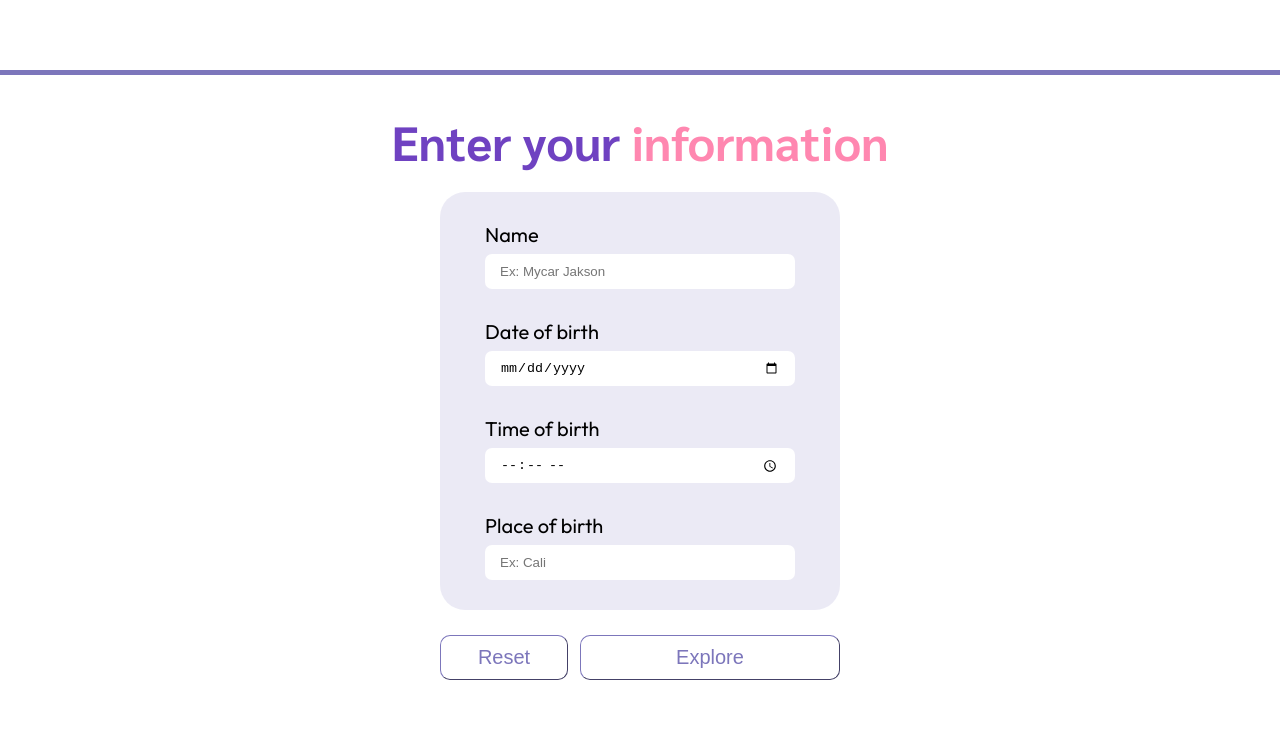
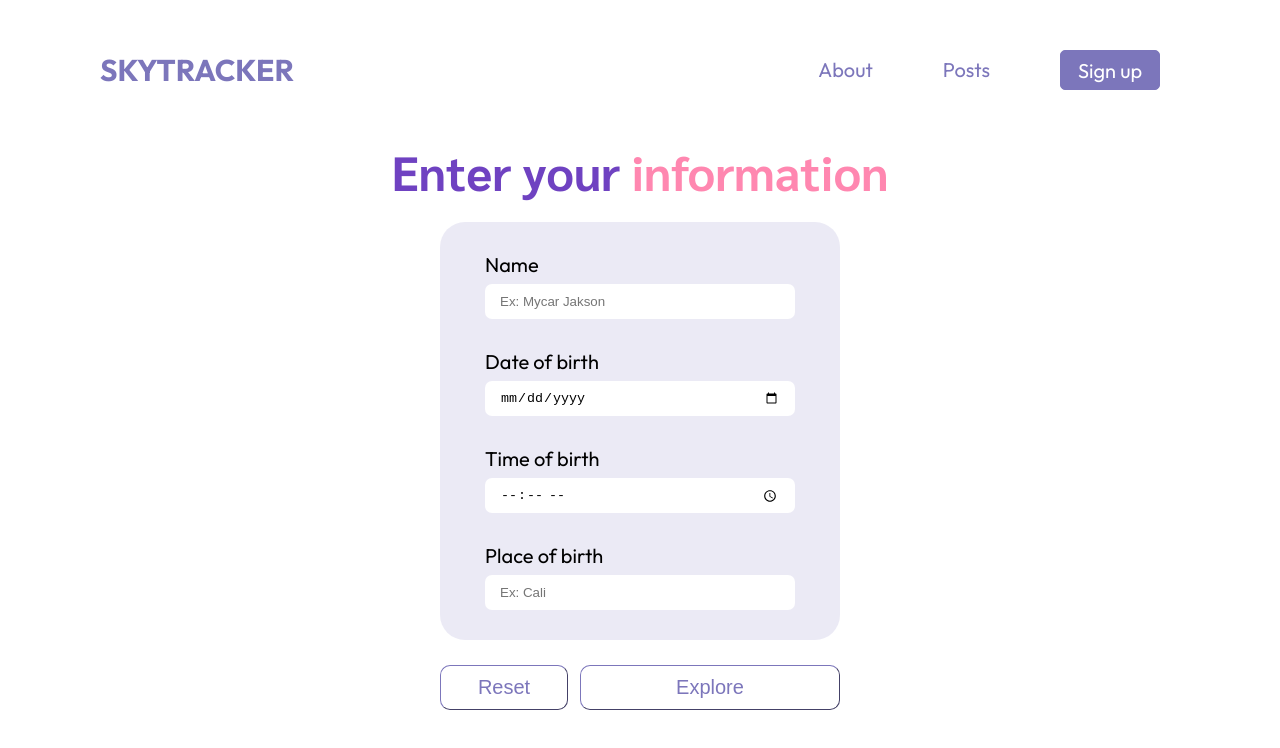
Before and after one commit to quocanuit/sky-tracker, a website: page code/explore.html in a window 1280 px wide. Drawn offline with Linux system fonts and the light colour scheme.

Commit message:
UI updated

```diff
--- a/code/css/main.css
+++ b/code/css/main.css
@@ -1,36 +1,38 @@
 *,
 *:before,
-*:after{
+*:after {
     margin:0;
     padding:0;
     box-sizing: border-box;
 }
 
-img{
-    max-width: 100%;
-    width: 100%;
-}
-
-.header{
+.header {
     display: flex;
-    padding-top: 40px;
-    padding-bottom: 30px;
+    align-items: center;
+    height: 70px;
     font-family: 'Lexend', sans-serif;
     font-family: 'Outfit', sans-serif;
     color: #7C76BB;
-    border-bottom: 5px solid #7C76BB;
-    margin-bottom: 35px;
+    margin: 35px 0px;
 }
 
-
-h2{
-    margin-left: 70px;
+#web-name {
+    margin-left: 100px;
     font-size: 30px;
-    text-shadow: 2px 2px #cec9ca;
-
+    /* text-shadow: 2px 2px #cec9ca; */
 }
 
-a{
+#web-name:hover {
+    cursor: pointer;
+}
+
+.nav-bar {
+    position: absolute;
+    display: flex;
+    right: 120px;
+}
+
+.navbar-options {
     position: relative;
     right: 0px;
     text-decoration: none;
@@ -38,18 +40,16 @@ a{
     font-size: 20px;
     margin-left: 70px;
     margin-top: 7px;
-}
-.nav-bar{
-    position: absolute;
-    display: flex;
-    right: 120px;
+    color: #7C76BB;
 }
 
-.nav-bar a:hover{
+.navbar-options:hover {
     color: #FF87B0;
+    transition: all;
+    transition-duration: 200ms;
 }
 
-#sign-up-button{
+#sign-up-button {
     position: relative;
     margin-left: 70px;
     font-size: 20px;
@@ -63,15 +63,29 @@ a{
     border-radius: 5px;
 }
 
-.content{
+#sign-up-button:hover {
+    background-color: white;
+    border-color: #7C76BB;
+    color: #7C76BB;
+    cursor: pointer;
+    transition: all;
+    transition-duration: 200ms;
+}
+
+#pic {
+    max-width: 100%;
+    width: 100%;
+}
+
+.content {
     display: flex;
 }
 
-.content-text{
+.content-text {
     padding: 100px;
 }
 
-#main-content{
+#main-content {
     font-family: 'Lexend', sans-serif;
     font-family: 'Outfit', sans-serif;
     font-family: 'Sarabun', sans-serif;
@@ -79,23 +93,23 @@ a{
     width: 70%;
 }
 
-#sub-content{
+#sub-content {
     font-family: 'Roboto', sans-serif;
     font-size: 20px;
     width: 40%;
 }
 
-.content-pic{
+.content-pic {
     position: absolute;
     right: 120px;
     width: 35%;
 }
 
-ul{
+ul {
     margin-bottom: 20px;
 }
 
-#lets-start-button{
+#lets-start-button {
     font-family: 'Lexend', sans-serif;
     font-family: 'Outfit', sans-serif;
     font-size: 20px;
@@ -104,4 +118,25 @@ ul{
     color:#7C76BB;
     border: 1px solid #7C76BB;
     border-radius: 6px;
+    padding: 5px;
 }
+
+#lets-start-button:hover {
+    color: white;
+    background-color: #7C76BB;
+    cursor: pointer;
+    transition: all;
+    transition-duration: 200ms;
+}
+
+/* old header */
+/* .header {
+    display: flex;
+    padding-top: 40px;
+    padding-bottom: 30px;
+    font-family: 'Lexend', sans-serif;
+    font-family: 'Outfit', sans-serif;
+    color: #7C76BB;
+    border-bottom: 5px solid #7C76BB;
+    margin: 35px 0px;
+} */
--- a/code/css/sub.css
+++ b/code/css/sub.css
@@ -12,12 +12,71 @@
 
 .header {
     display: flex;
-    padding-top: 40px;
-    padding-bottom: 30px;
+    align-items: center;
+    height: 70px;
+    font-family: 'Lexend', sans-serif;
+    font-family: 'Outfit', sans-serif;
     color: #7C76BB;
-    border-bottom: 5px solid #7C76BB;
-    margin-bottom: 35px;
+    margin: 35px 0px;
 }
+
+#web-name {
+    margin-left: 100px;
+    font-size: 30px;
+    /* text-shadow: 2px 2px #cec9ca; */
+}
+
+#web-name:hover {
+    cursor: pointer;
+}
+
+.nav-bar {
+    position: absolute;
+    display: flex;
+    right: 120px;
+}
+
+.navbar-options {
+    position: relative;
+    right: 0px;
+    text-decoration: none;
+    display: flex;
+    font-size: 20px;
+    margin-left: 70px;
+    margin-top: 7px;
+    color: #7C76BB;
+}
+
+.navbar-options:hover {
+    color: #FF87B0;
+    transition: all;
+    transition-duration: 200ms;
+}
+
+#sign-up-button {
+    position: relative;
+    margin-left: 70px;
+    font-size: 20px;
+    font-family: 'Lexend', sans-serif;
+    font-family: 'Outfit', sans-serif;
+    height: 40px;
+    width: 100px;
+    background-color: #7C76BB;
+    color: white;
+    border: 1px solid #7C76BB;
+    border-radius: 5px;
+}
+
+#sign-up-button:hover {
+    background-color: white;
+    border-color: #7C76BB;
+    color: #7C76BB;
+    cursor: pointer;
+    transition: all;
+    transition-duration: 200ms;
+}
+
+/* //////////////////// spacer //////////////////// */
 
 .content {
     display: flex;
--- a/code/explore.html
+++ b/code/explore.html
@@ -13,7 +13,14 @@
     <link rel="stylesheet" href="./css/sub.css" />
 </head>
 <body>
-    <div class="header"></div>
+    <div class="header">
+        <h2 id="web-name">SKYTRACKER</h2>
+        <div class="nav-bar">
+            <a class="navbar-options" href="#">About</a>
+            <a class="navbar-options" href="#">Posts</a>
+            <button id="sign-up-button">Sign up</button>
+        </div>
+    </div>
 
     <div class="content">
         <p class="page-title">
```
Also changed, not shown: code/index.html (+5 -5 lines).
